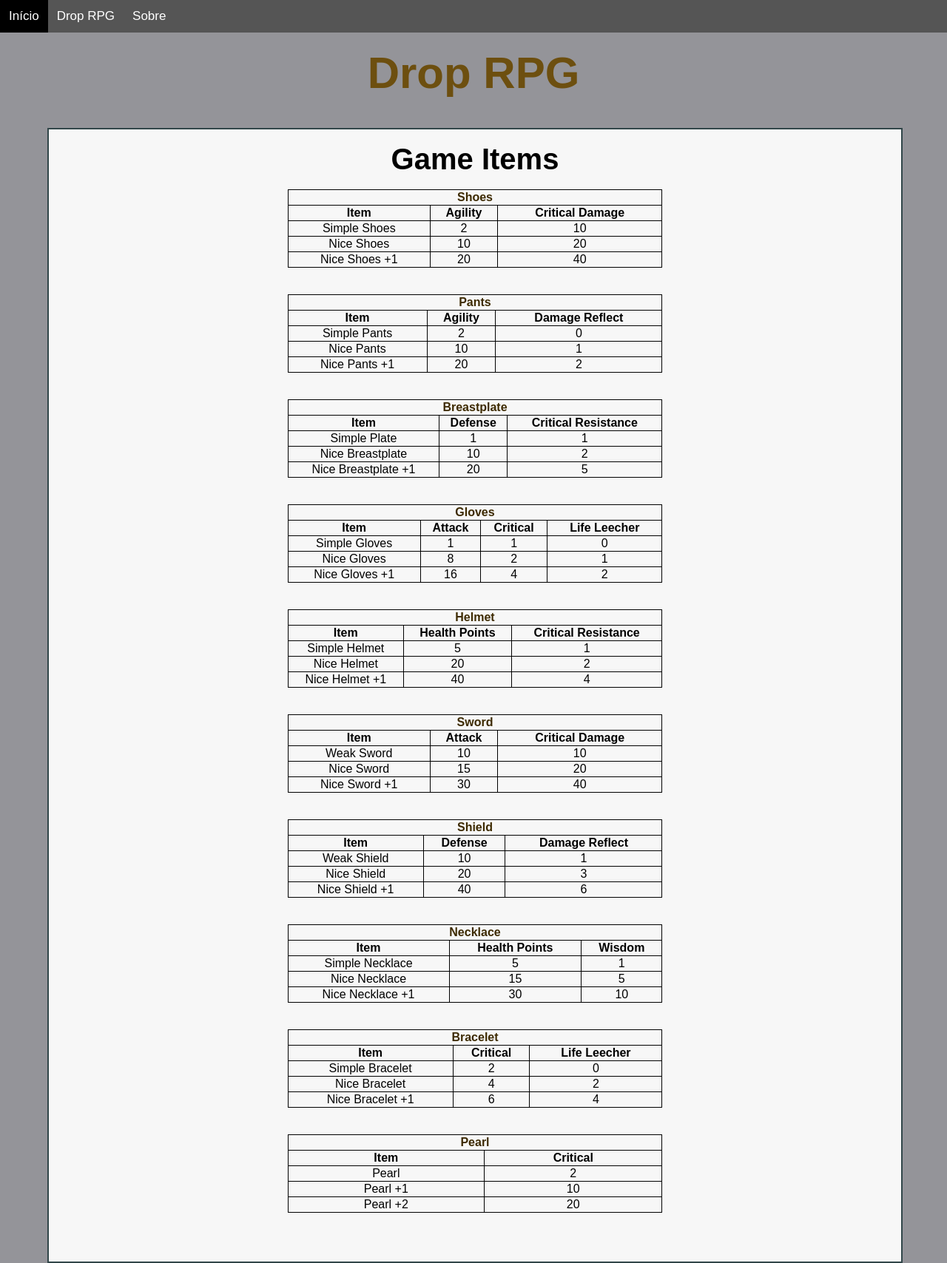
After one commit to VGirotto/vgirotto-site, a PHP site: page /pages/drop_items.php in a window 1280 px wide. The commit adds this page. Shown: the whole page at 74% size. Run offline with PHP 8.4, Linux system fonts and the light colour scheme.

Commit message:
Items page and additions

```diff
--- a/pages/drop_enemies.php
+++ b/pages/drop_enemies.php
@@ -16,7 +16,7 @@
                 <div class="dropdown-content">
                     <a href="droprpg.php">Game</a>
                     <a class="active"href="drop_enemies.php">Enemies</a>
-                    <a href="#">Items</a>
+                    <a href="drop_items.php">Items</a>
                 </div>
             </div>
             <a href="sobre.php"> Sobre</a>
@@ -202,6 +202,7 @@
                 </tr>
                 </table>
             <br />
+        </div>
     </div>
 </body>
 </html>
--- /dev/null
+++ b/pages/drop_items.php
@@ -0,0 +1,315 @@
+<!DOCTYPE html>
+<head>
+  <meta charset="UTF-8" />
+  <meta name="viewport" content="width=device-width, initial-scale=1.0">
+  <title>Vinicius Girotto - Drop RPG</title>
+  <link rel="stylesheet" type="text/css" href="../styles/gameStyle.css" />
+
+</head>
+<body>
+
+    <div class="container" >
+        <div class="navbar">
+            <a href="../index.php"> Início</a>
+            <div class="dropdown">
+                <button class="dropbtn">Drop RPG</button>
+                <div class="dropdown-content">
+                    <a href="droprpg.php">Game</a>
+                    <a href="drop_enemies.php">Enemies</a>
+                    <a class="active" href="drop_items.php">Items</a>
+                </div>
+            </div>
+            <a href="sobre.php"> Sobre</a>
+        </div>
+    </div>
+
+
+    <!--Título-->
+    <div class="content1">
+        <div>
+            <h1>Drop RPG</h1>
+        </div>
+    </div>
+
+
+    <div class="content2">
+        <div id="main">
+
+            <h2 class = "center"> Game Items </h2>
+
+            <br />
+
+            <table class = "center" style="width:50%">
+                <tr>
+                    <th colspan="3" style="color: rgb(61, 42, 1)">Shoes</th>
+                </tr>
+                <tr>
+                    <th>Item</th>
+                    <th>Agility</th>
+                    <th>Critical Damage</th>
+                </tr>
+                <tr>
+                    <td>Simple Shoes</td>
+                    <td>2</td>
+                    <td>10</td>
+                </tr>
+                <tr>
+                    <td>Nice Shoes</td>
+                    <td>10</td>
+                    <td>20</td>
+                </tr>
+                <tr>
+                    <td>Nice Shoes +1</td>
+                    <td>20</td>
+                    <td>40</td>
+                </tr>
+            </table>
+            <br /><br />
+
+            <table class = "center" style="width:50%">
+                <tr>
+                    <th colspan="3" style="color: rgb(61, 42, 1)">Pants</th>
+                </tr>
+                <tr>
+                    <th>Item</th>
+                    <th>Agility</th>
+                    <th>Damage Reflect</th>
+                </tr>
+                <tr>
+                    <td>Simple Pants</td>
+                    <td>2</td>
+                    <td>0</td>
+                </tr>
+                <tr>
+                    <td>Nice Pants</td>
+                    <td>10</td>
+                    <td>1</td>
+                </tr>
+                <tr>
+                    <td>Nice Pants +1</td>
+                    <td>20</td>
+                    <td>2</td>
+                </tr>
+            </table>
+            <br /><br />
+
+            <table class = "center" style="width:50%">
+                <tr>
+                    <th colspan="3" style="color: rgb(61, 42, 1)">Breastplate</th>
+                </tr>
+                <tr>
+                    <th>Item</th>
+                    <th>Defense</th>
+                    <th>Critical Resistance</th>
+                </tr>
+                <tr>
+                    <td>Simple Plate</td>
+                    <td>1</td>
+                    <td>1</td>
+                </tr>
+                <tr>
+                    <td>Nice Breastplate</td>
+                    <td>10</td>
+                    <td>2</td>
+                </tr>
+                <tr>
+                    <td>Nice Breastplate +1</td>
+                    <td>20</td>
+                    <td>5</td>
+                </tr>
+            </table>
+            <br /><br />
+
+            <table class = "center" style="width:50%">
+                <tr>
+                    <th colspan="4" style="color: rgb(61, 42, 1)">Gloves</th>
+                </tr>
+                <tr>
+                    <th>Item</th>
+                    <th>Attack</th>
+                    <th>Critical</th>
+                    <th>Life Leecher</th>
+                </tr>
+                <tr>
+                    <td>Simple Gloves</td>
+                    <td>1</td>
+                    <td>1</td>
+                    <td>0</td>
+                </tr>
+                <tr>
+                    <td>Nice Gloves</td>
+                    <td>8</td>
+                    <td>2</td>
+                    <td>1</td>
+                </tr>
+                <tr>
+                    <td>Nice Gloves +1</td>
+                    <td>16</td>
+                    <td>4</td>
+                    <td>2</td>
+                </tr>
+            </table>
+            <br /><br />
+
+            <table class = "center" style="width:50%">
+                <tr>
+                    <th colspan="3" style="color: rgb(61, 42, 1)">Helmet</th>
+                </tr>
+                <tr>
+                    <th>Item</th>
+                    <th>Health Points</th>
+                    <th>Critical Resistance</th>
+                </tr>
+                <tr>
+                    <td>Simple Helmet</td>
+                    <td>5</td>
+                    <td>1</td>
+                </tr>
+                <tr>
+                    <td>Nice Helmet</td>
+                    <td>20</td>
+                    <td>2</td>
+                </tr>
+                <tr>
+                    <td>Nice Helmet +1</td>
+                    <td>40</td>
+                    <td>4</td>
+                </tr>
+            </table>
+            <br /><br />
+
+            <table class = "center" style="width:50%">
+                <tr>
+                    <th colspan="3" style="color: rgb(61, 42, 1)">Sword</th>
+                </tr>
+                <tr>
+                    <th>Item</th>
+                    <th>Attack</th>
+                    <th>Critical Damage</th>
+                </tr>
+                <tr>
+                    <td>Weak Sword</td>
+                    <td>10</td>
+                    <td>10</td>
+                </tr>
+                <tr>
+                    <td>Nice Sword</td>
+                    <td>15</td>
+                    <td>20</td>
+                </tr>
+                <tr>
+                    <td>Nice Sword +1</td>
+                    <td>30</td>
+                    <td>40</td>
+                </tr>
+            </table>
+            <br /><br />
+
+            <table class = "center" style="width:50%">
+                <tr>
+                    <th colspan="3" style="color: rgb(61, 42, 1)">Shield</th>
+                </tr>
+                <tr>
+                    <th>Item</th>
+                    <th>Defense</th>
+                    <th>Damage Reflect</th>
+                </tr>
+                <tr>
+                    <td>Weak Shield</td>
+                    <td>10</td>
+                    <td>1</td>
+                </tr>
+                <tr>
+                    <td>Nice Shield</td>
+                    <td>20</td>
+                    <td>3</td>
+                </tr>
+                <tr>
+                    <td>Nice Shield +1</td>
+                    <td>40</td>
+                    <td>6</td>
+                </tr>
+            </table>
+            <br /><br />
+
+            <table class = "center" style="width:50%">
+                <tr>
+                    <th colspan="3" style="color: rgb(61, 42, 1)">Necklace</th>
+                </tr>
+                <tr>
+                    <th>Item</th>
+                    <th>Health Points</th>
+                    <th>Wisdom</th>
+                </tr>
+                <tr>
+                    <td>Simple Necklace</td>
+                    <td>5</td>
+                    <td>1</td>
+                </tr>
+                <tr>
+                    <td>Nice Necklace</td>
+                    <td>15</td>
+                    <td>5</td>
+                </tr>
+                <tr>
+                    <td>Nice Necklace +1</td>
+                    <td>30</td>
+                    <td>10</td>
+                </tr>
+            </table>
+            <br /><br />
+
+            <table class = "center" style="width:50%">
+                <tr>
+                    <th colspan="3" style="color: rgb(61, 42, 1)">Bracelet</th>
+                </tr>
+                <tr>
+                    <th>Item</th>
+                    <th>Critical</th>
+                    <th>Life Leecher</th>
+                </tr>
+                <tr>
+                    <td>Simple Bracelet</td>
+                    <td>2</td>
+                    <td>0</td>
+                </tr>
+                <tr>
+                    <td>Nice Bracelet</td>
+                    <td>4</td>
+                    <td>2</td>
+                </tr>
+                <tr>
+                    <td>Nice Bracelet +1</td>
+                    <td>6</td>
+                    <td>4</td>
+                </tr>
+            </table>
+            <br /><br />
+
+            <table class = "center" style="width:50%">
+                <tr>
+                    <th colspan="3" style="color: rgb(61, 42, 1)">Pearl</th>
+                </tr>
+                <tr>
+                    <th>Item</th>
+                    <th>Critical</th>
+                </tr>
+                <tr>
+                    <td>Pearl</td>
+                    <td>2</td>
+                </tr>
+                <tr>
+                    <td>Pearl +1</td>
+                    <td>10</td>
+                </tr>
+                <tr>
+                    <td>Pearl +2</td>
+                    <td>20</td>
+                </tr>
+            </table>
+            <br /><br />
+
+        </div>
+    </div>
+</body>
+</html>
--- a/pages/droprpg.php
+++ b/pages/droprpg.php
@@ -16,7 +16,7 @@
                 <div class="dropdown-content">
                     <a class="active" href="droprpg.php">Game</a>
                     <a href="drop_enemies.php">Enemies</a>
-                    <a href="#">Items</a>
+                    <a href="drop_items.php">Items</a>
                 </div>
             </div>
             <a href="sobre.php"> Sobre</a>
--- a/styles/gameStyle.css
+++ b/styles/gameStyle.css
@@ -21,6 +21,7 @@ h2 {
 table, th, td {
     border: 1px solid black;
     border-collapse: collapse;
+    line-height: 20px;
   }
 
 .left{
--- a/styles/style.css
+++ b/styles/style.css
@@ -24,7 +24,7 @@
     width: 90%;
     margin-top: 40px;
     margin-left: 5%;
-    position: relative;
+    position: absolute;
     text-align: center;
 }
 
@@ -33,7 +33,7 @@
     top: 0px;
     width: 88%;
     padding: 18px 6% 30px 6%;
-    margin: 0px 0px 35px 0;
+    margin: 0px 0px 35px 0px;
     background: #f7f7f7;
     border: 2px solid rgba(0, 27, 31, 0.8);
   }
```
Also changed, not shown: index.php (+6 -12 lines), pages/sobre.php (+3 -6 lines).
